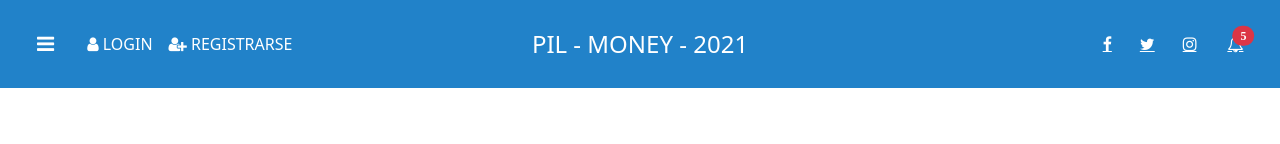
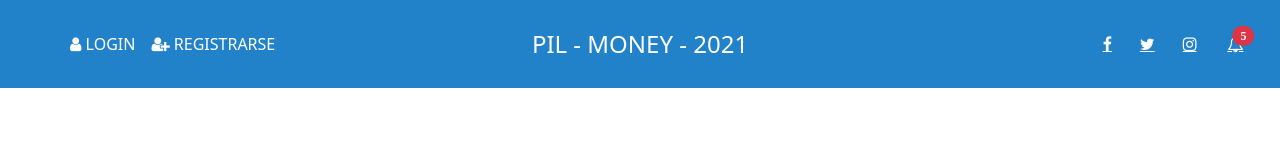
Before and after one commit to JuanDubowez/proyectoPil, an Angular app: page /home in a window 1280 px wide. Shown: the top 144 px of the page. Built offline with nearby package versions, Linux system fonts and the light colour scheme.

Commit message:
agrego cambios y servicios

```diff
--- a/src/app/layout/menu/menu.component.css
+++ b/src/app/layout/menu/menu.component.css
@@ -66,3 +66,10 @@ body {
 i{
   margin: 10px;
 }
+
+.classTrue{
+  z-index: 1;
+}
+.classFalse{
+  z-index: 0;
+}
--- a/src/app/layout/menu/menu.component.html
+++ b/src/app/layout/menu/menu.component.html
@@ -26,7 +26,7 @@
   </div>
 
   <div id="main" style="cursor: pointer;">
-    <button class="openbtn" (click)="openNav()"><i class="fa fa-bars"></i></button>
+    <button class="openbtn" (click)="openNav()" [ngClass]="myClass ? 'fa fa-bars':''" [disabled]="!myClass"><i class=""></i></button>
   </div>
 <!-- </div> -->
 
--- a/src/app/layout/menu/menu.component.ts
+++ b/src/app/layout/menu/menu.component.ts
@@ -1,4 +1,5 @@
 import { Component, OnInit } from '@angular/core';
+import { DataService } from 'src/app/services/data.service';
 
 @Component({
   selector: 'app-menu',
@@ -6,13 +7,16 @@ import { Component, OnInit } from '@angular/core';
   styleUrls: ['./menu.component.css']
 })
 export class MenuComponent implements OnInit {
-
-  constructor() { }
+  myClass :boolean=false;
+  constructor(public dataService:DataService) { }
 
   ngOnInit(): void {
   }
 
-
+cambiar(){
+  this.myClass=!this.myClass;
+  // this.dataService.menuEnabled=this.myClass;
+}
 
 openNav() {
  let doc=document.getElementById("mySidebar");
--- /dev/null
+++ b/src/app/services/data.service.ts
@@ -0,0 +1,9 @@
+import { Injectable } from '@angular/core';
+
+@Injectable({
+  providedIn: 'root'
+})
+export class DataService {
+menuEnabled :boolean=false;
+  constructor() { }
+}
```
Also changed, not shown: 1 other file (tests, documents, lock files or other folders).
